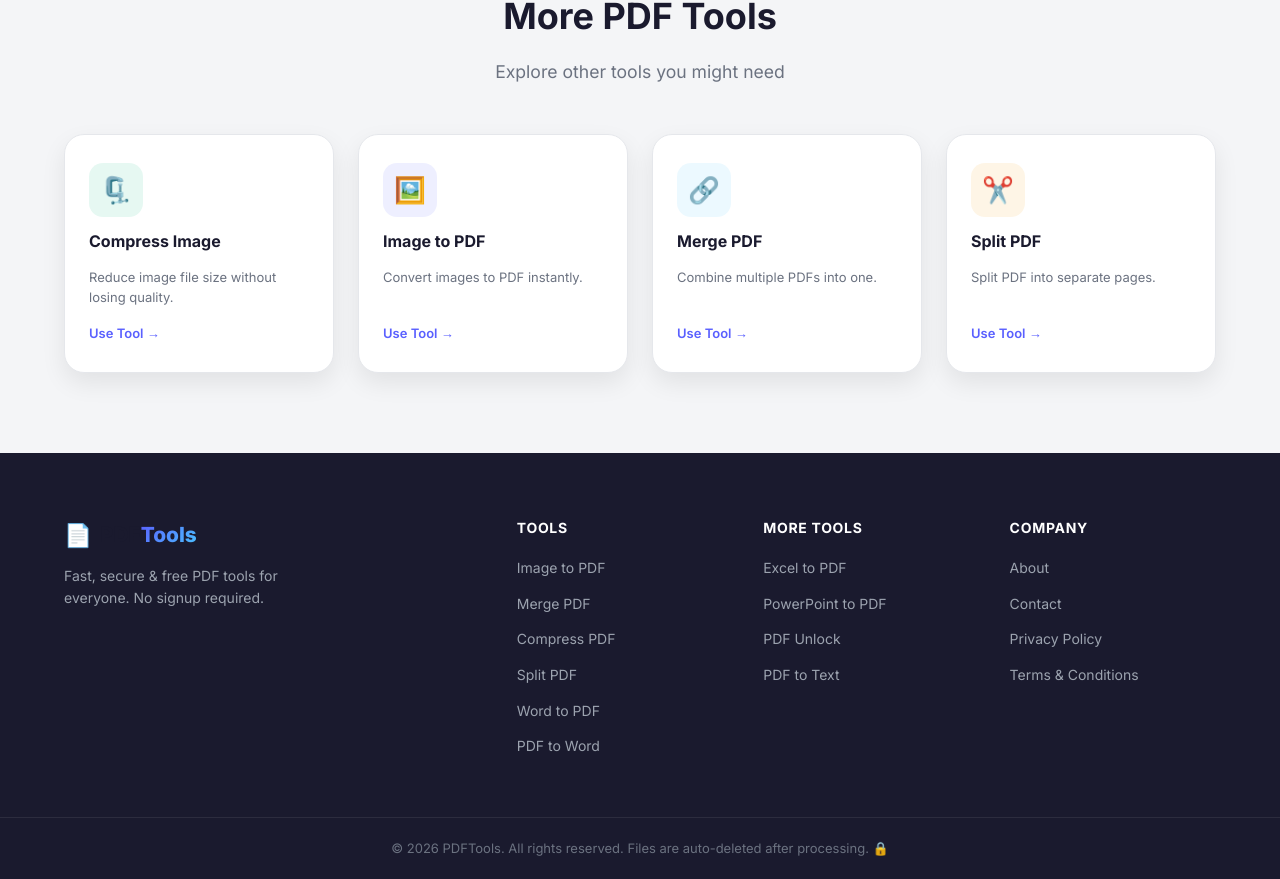
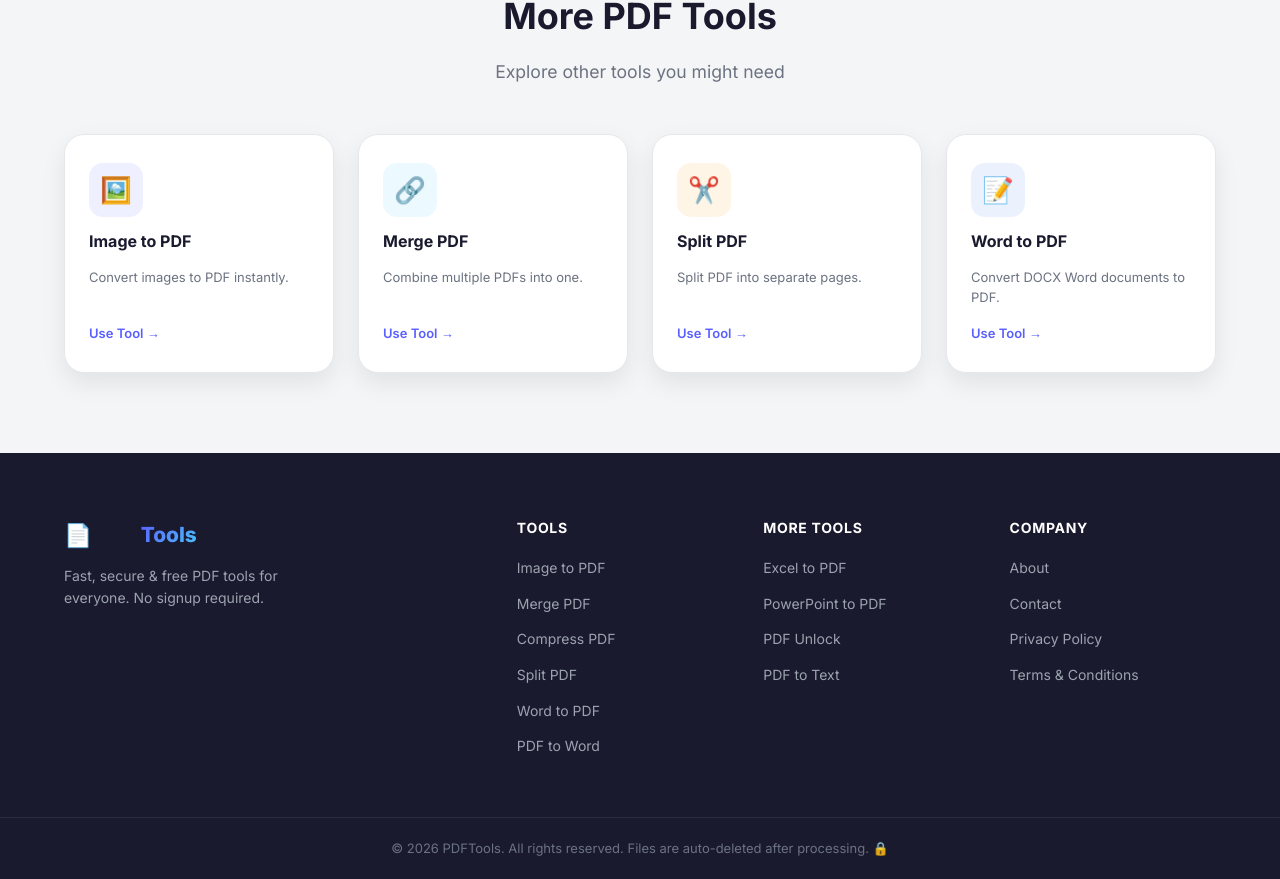
Before and after one commit to Akhilma2005/PDF-Tools, a Next.js app in the folder nextjs/: page /tools/compress-pdf in a window 1280 px wide. Shown: the part 1736-2615 px from the top of the page. Built offline with nearby package versions, Linux system fonts and the light colour scheme.

Commit message:
remove: compress image page

```diff
--- a/nextjs/data/tools.js
+++ b/nextjs/data/tools.js
@@ -1,5 +1,4 @@
 export const tools = [
-  { icon: '🗜️', title: 'Compress Image',     description: 'Reduce image file size without losing quality.',   path: '/tools/compress-image', color: 'rgba(16,185,129,0.1)',  accept: 'image/*', action: 'Compress Image', showCompressionOptions: true },
   { icon: '🖼️', title: 'Image to PDF',       description: 'Convert images to PDF instantly.',                path: '/tools/image-to-pdf',  color: 'rgba(90,96,255,0.1)',   accept: 'image/*', action: 'Convert to PDF' },
   { icon: '🔗', title: 'Merge PDF',           description: 'Combine multiple PDFs into one.',                path: '/tools/merge-pdf',     color: 'rgba(74,193,255,0.1)',  accept: '.pdf,image/*',          action: 'Merge PDFs',    multiple: true },
   { icon: '🗜️', title: 'Compress PDF',       description: 'Reduce PDF file size.',                          path: '/tools/compress-pdf',  color: 'rgba(16,185,129,0.1)',  accept: '.pdf',                  action: 'Compress PDF' },
--- a/nextjs/pages/tools/[slug].js
+++ b/nextjs/pages/tools/[slug].js
@@ -3,7 +3,7 @@ import { tools } from '../../data/tools';
 
 export default function ToolRoute({ tool }) {
   if (!tool) return null;
-  return <ToolPage tool={tool} showCompressionOptions={tool.path === '/tools/compress-pdf' || tool.path === '/tools/compress-image'} />;
+  return <ToolPage tool={tool} showCompressionOptions={tool.path === '/tools/compress-pdf'} />;
 }
 
 export async function getStaticPaths() {
```
